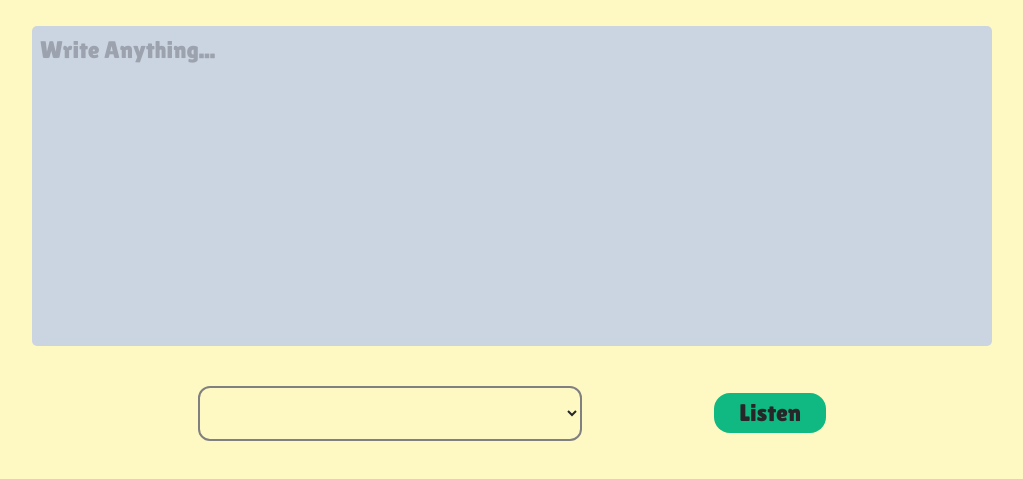
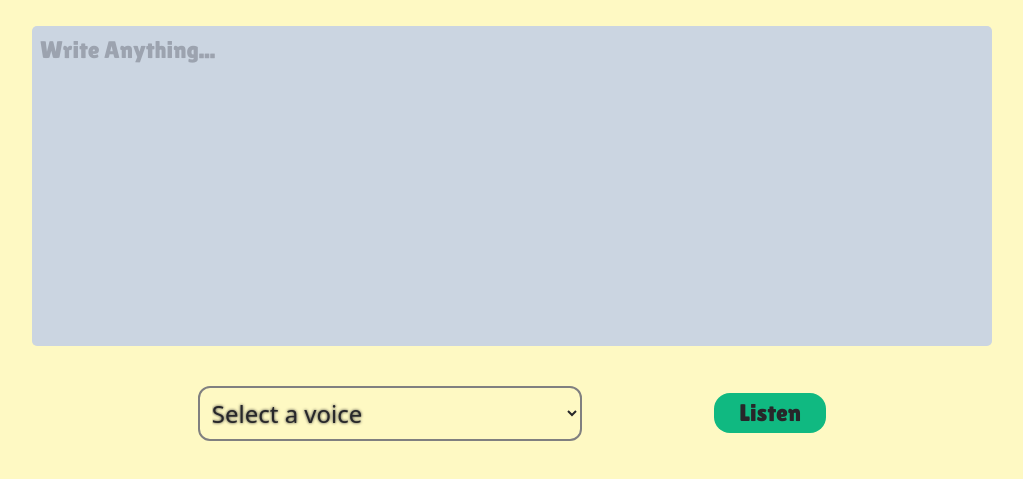
Before and after one commit to onlyfortestprojects/Text, a website: page index.html in a window 1280 px wide. Shown: the part 219-698 px from the top of the page, without its empty margins (128-1151 px from the left). Drawn offline with Linux system fonts and the light colour scheme; a web font is replaced by a local one.

Commit message:
testing select element with dummy option

```diff
--- a/index.html
+++ b/index.html
@@ -16,7 +16,9 @@
       class="w-3/4 h-96 lg:h-80 p-2 lg:mb-5 resize-none placeholder:text-4xl lg:placeholder:text-2xl dark:text-zinc-800 text-4xl dark:bg-slate-500 bg-slate-300"></textarea>
 
     <div id="tools" class="flex justify-evenly items-center w-2/3 mt-5">
-      <select class="w-96 p-5 lg:p-2 rounded-xl bg-transparent dark:text-black text-2xl"></select>
+      <select class="w-96 p-5 lg:p-2 rounded-xl bg-transparent dark:text-black text-2xl">
+        <option style="display:none;">Select a voice</option>
+      </select>
       <button id="listen"
         class="bg-emerald-500 p-5 lg:p-2 w-40 h-12 text-3xl lg:text-2xl flex justify-center items-center text-center lg:w-28 lg:h-10 rounded-2xl hover:bg-zinc-800 hover:text-emerald-500 dark:hover:bg-white">Listen</button>
     </div>
```
